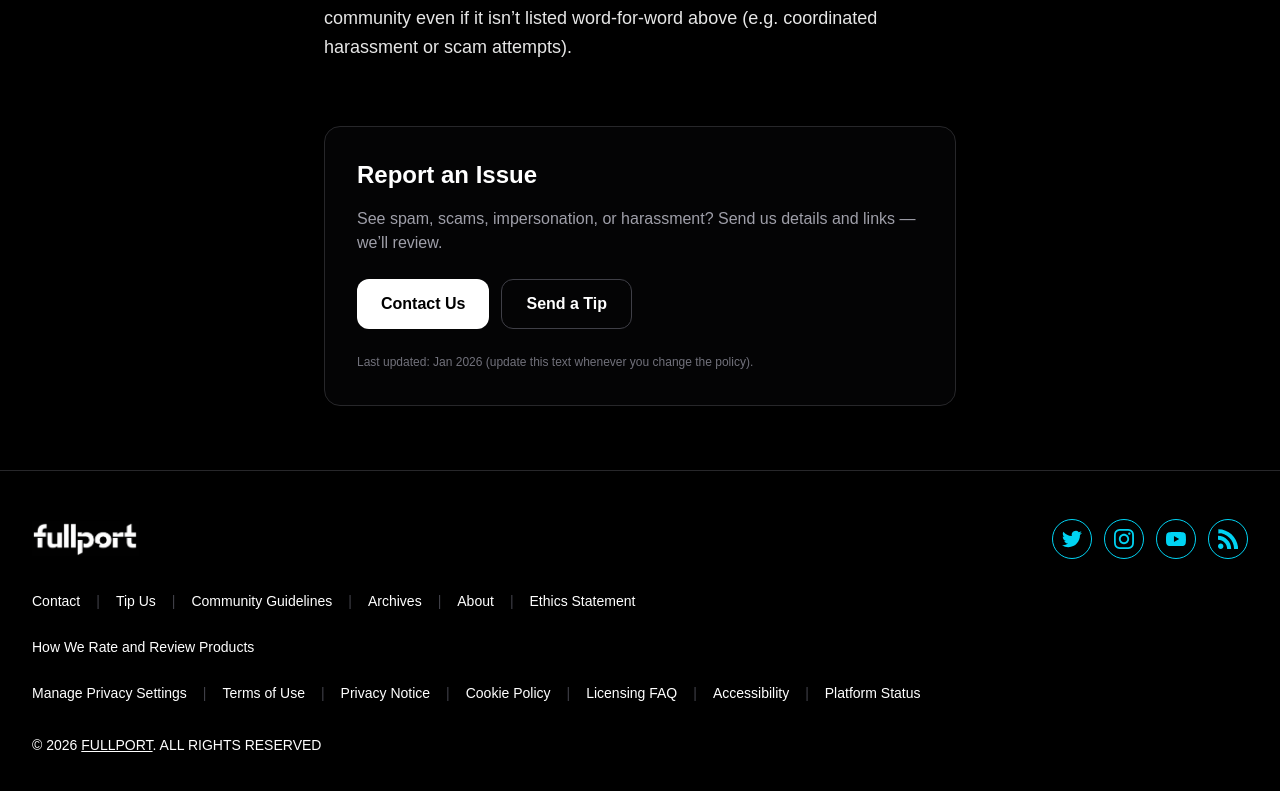
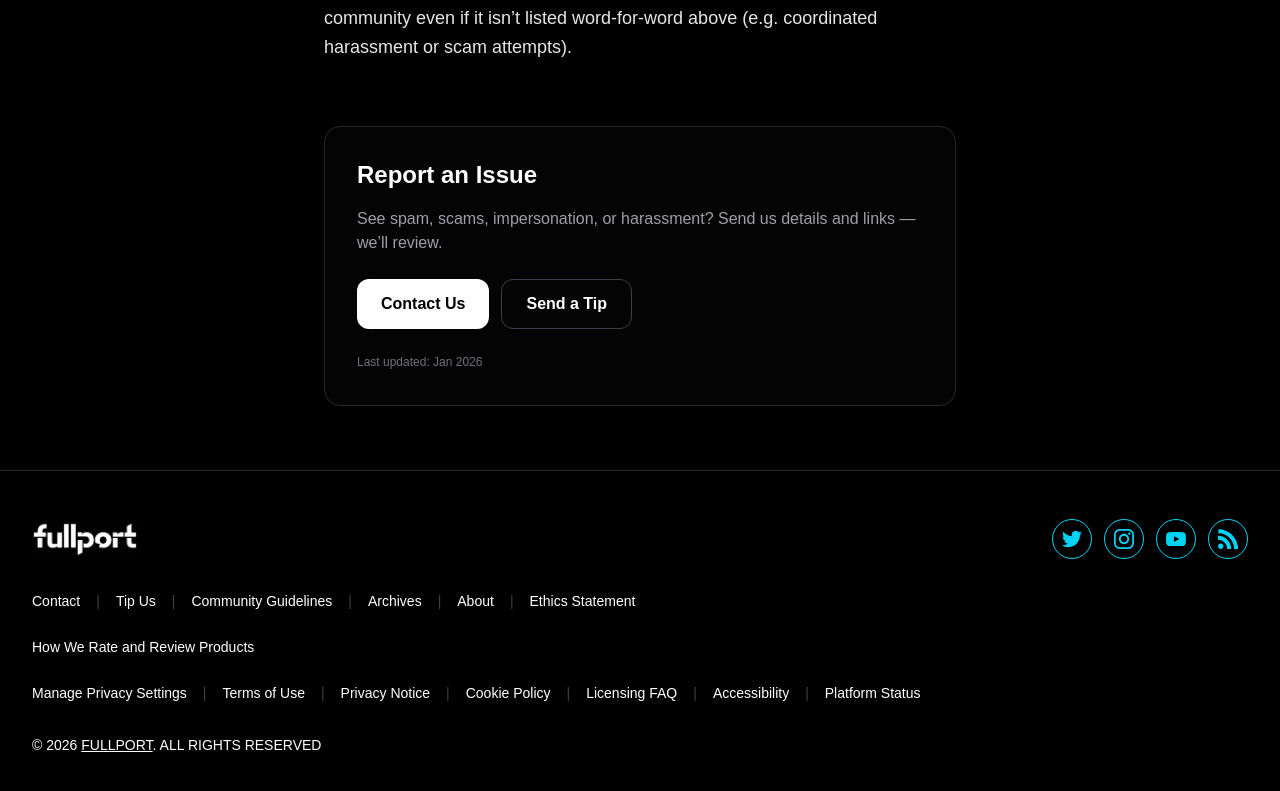
Before and after one commit to icyphotoget/portal-frontend, a Next.js app: page /community-guidelines in a window 1280 px wide. Shown: the part 2293-3084 px from the top of the page. Built offline with nearby package versions, Linux system fonts and the light colour scheme; no server answers.

Commit message:
Update page.tsx

```diff
--- a/app/community-guidelines/page.tsx
+++ b/app/community-guidelines/page.tsx
@@ -217,7 +217,7 @@ export default function CommunityGuidelinesPage() {
           </div>
 
           <div className="mt-6 text-xs text-zinc-500 leading-relaxed">
-            Last updated: Jan 2026 (update this text whenever you change the policy).
+            Last updated: Jan 2026
           </div>
         </div>
       </div>
```
